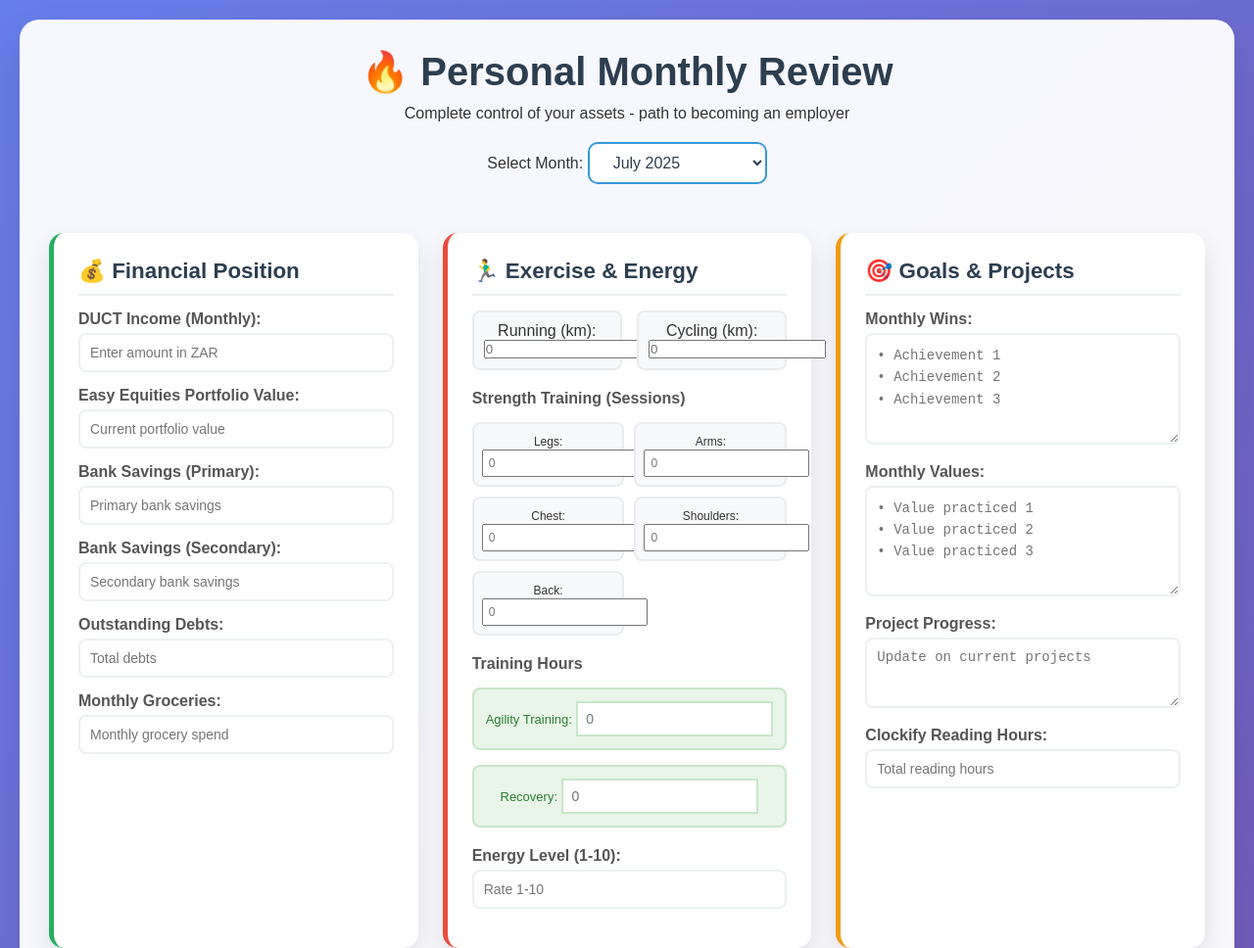
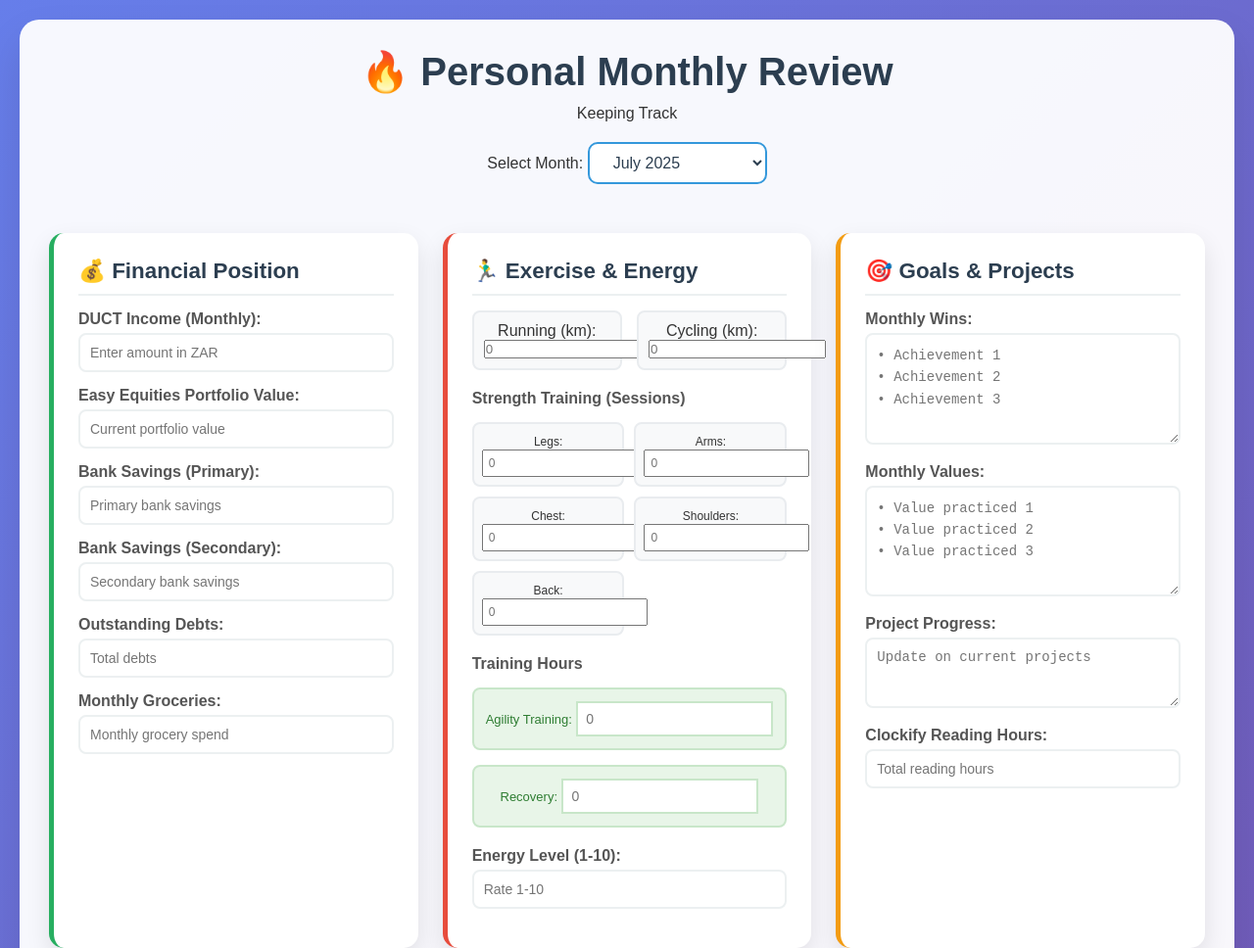
Before and after one commit to Cancelo-cloud/personal-monthly-review, a plain HTML site: page index.html in a window 1280 px wide. Shown: the top 968 px of the page at 98% size. Drawn offline with Linux system fonts and the light colour scheme.

Commit message:
Update index.html

```diff
--- a/index.html
+++ b/index.html
@@ -280,7 +280,7 @@
     <div class="container">
         <div class="header">
             <h1>🔥 Personal Monthly Review</h1>
-            <p>Complete control of your assets - path to becoming an employer</p>
+            <p>Keeping Track</p>
             <div class="month-selector">
                 <label for="month">Select Month:</label>
                 <select id="month">
```
